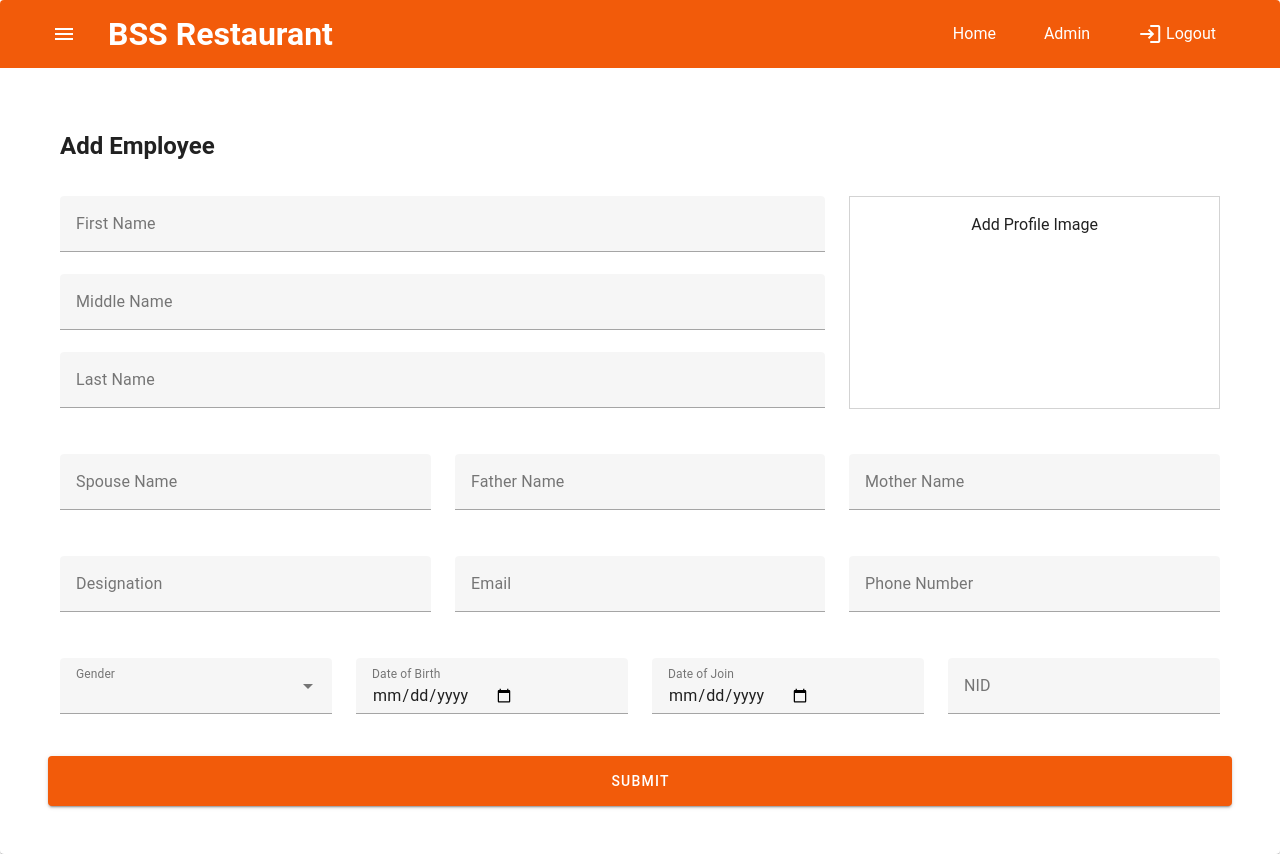
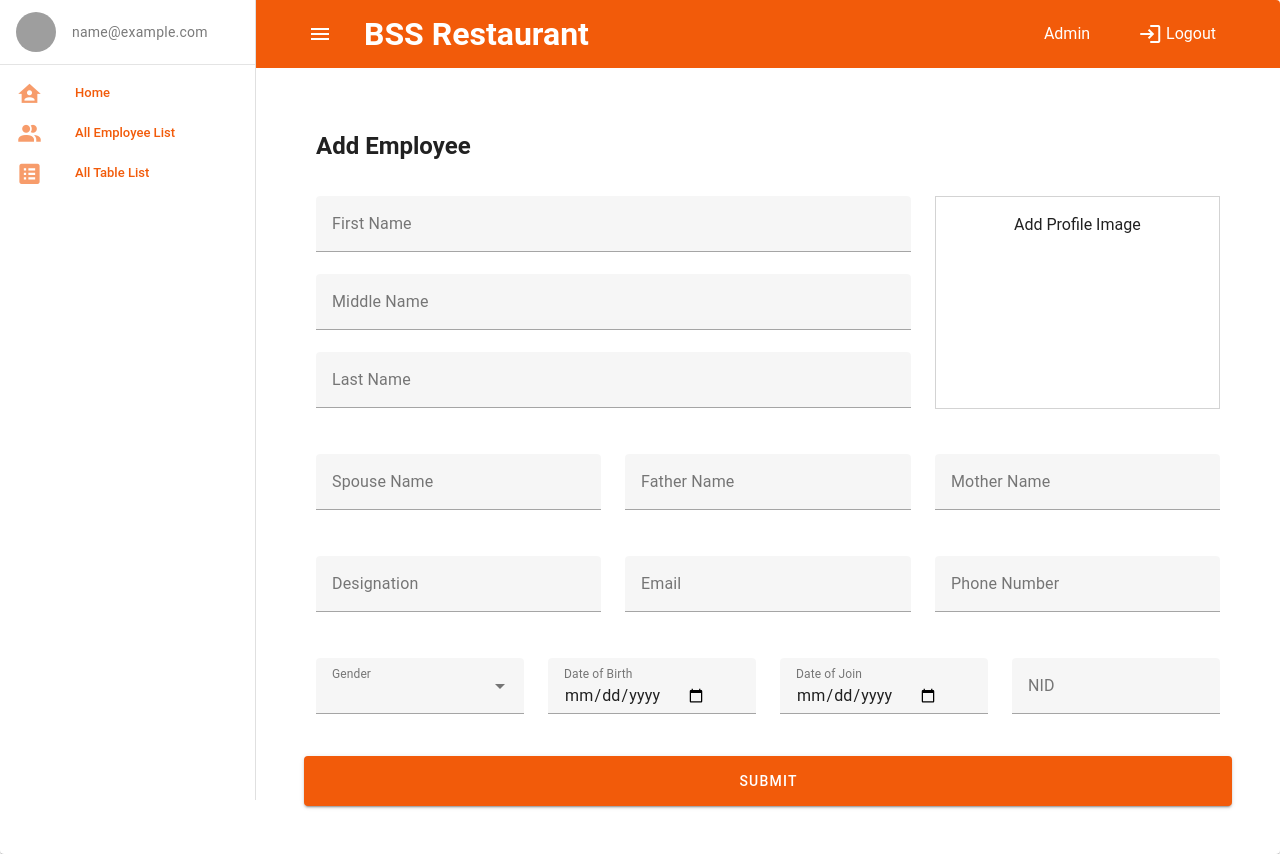
Before and after one commit to ngud-119/restaurant-project, a Vue app: page /add-employee in a window 1280 px wide. Built offline with nearby package versions, Linux system fonts and the light colour scheme; sample sign-in values are in the browser's storage; grey boxes are pictures that could not be loaded.

Commit message:
nav-drawer & nested-view-home fixed

```diff
--- a/src/components/MainNav.vue
+++ b/src/components/MainNav.vue
@@ -5,7 +5,7 @@
       <h2 class="logo">BSS Restaurant</h2>
     </div>
     <div class="link-container">
-      <RouterLink class="nav-link" to="/home">Home</RouterLink>
+      <!-- <RouterLink class="nav-link" to="/home">Home</RouterLink> -->
       <RouterLink class="nav-link" to="/admin">Admin</RouterLink>
 
       <button v-if="getCurrentUser.email" @click="logoutUserData" class="nav-link d-inline">
--- a/src/router/index.js
+++ b/src/router/index.js
@@ -17,7 +17,6 @@ const router = createRouter({
     },
     {
       path: '/admin',
-      name: 'admin',
       component: () => import('../views/AdminView.vue'),
       meta: {
         isRequiredAuth: true
@@ -25,7 +24,7 @@ const router = createRouter({
       children: [
         {
           path: '',
-          name: 'adminHome',
+          name: 'admin',
           component: () => import('../views/Admin/AdminHome.vue')
         },
         {
--- a/src/store/index.js
+++ b/src/store/index.js
@@ -9,7 +9,7 @@ export default createStore({
     token: localStorageToken ? localStorageToken : '',
     currentUser: localStorageUser ? JSON.parse(localStorageUser) : {},
     allEmployee: {},
-    drawerVisibility: false,
+    drawerVisibility: true,
     loadingState: false
   },
   getters: {
--- a/src/views/AdminView.vue
+++ b/src/views/AdminView.vue
@@ -2,10 +2,10 @@
   <div class="">
     <v-card>
       <v-layout>
-        <v-navigation-drawer v-model="$store.state.drawerVisibility" mobile-break-point="960">
+        <v-navigation-drawer v-model="$store.state.drawerVisibility" app mobile-break-point="1440">
           <v-list>
             <v-list-item prepend-avatar="https://randomuser.me/api/portraits/women/85.jpg"
-              :title="getCurrentUser.fullName" :subtitle="getCurrentUser.email"></v-list-item>
+              :title="getCurrentUser.fullName" :right="$vuetify.rtl" :subtitle="getCurrentUser.email"></v-list-item>
           </v-list>
 
           <v-divider></v-divider>
@@ -71,8 +71,7 @@ export default {
   font-size: 18px;
   color: $primary;
 
-  .side-list-item {
-  }
+  .side-list-item {}
 }
 
 
--- a/src/views/LoginView.vue
+++ b/src/views/LoginView.vue
@@ -17,9 +17,9 @@
           </div>
         </form>
       </div>
-      <div class="mt-5 text-center">
+      <!-- <div class="mt-5 text-center">
         <RouterLink class="link" to="/admin-add-food">Back To Home</RouterLink>
-      </div>
+      </div> -->
     </div>
 
   </section>
```
